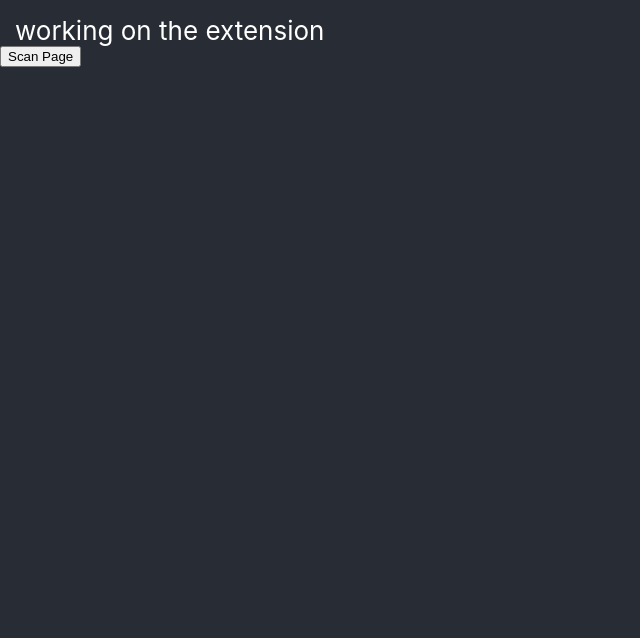
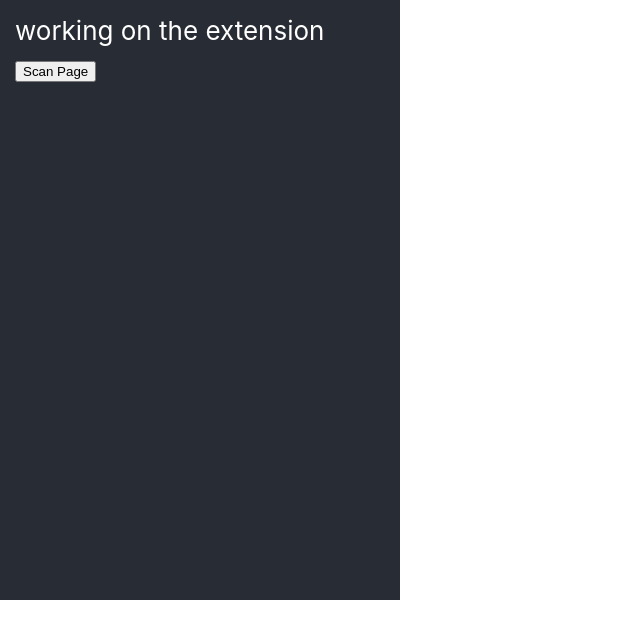
Before and after one commit to arsmohamed/summary-Extension, a React (Create React App) app: page / in a window 1280 px wide. Shown: the top 638 px of the page, without its empty margins (0-640 px from the left). Built offline with nearby package versions, Linux system fonts and the light colour scheme; no server answers.

Commit message:
new version

```diff
--- a/package.json
+++ b/package.json
@@ -1,5 +1,5 @@
 {
-  "name": "summary-extension",
+  "name": "extension",
   "version": "0.1.0",
   "private": true,
   "dependencies": {
@@ -8,7 +8,6 @@
     "@testing-library/user-event": "^13.5.0",
     "react": "^18.2.0",
     "react-dom": "^18.2.0",
-    "react-script": "^2.0.5",
     "react-scripts": "5.0.1",
     "web-vitals": "^2.1.4"
   },
--- a/public/content.js
+++ /dev/null
@@ -1,6 +0,0 @@
-chrome.runtime.onMessage.addListener(function (request, sender, sendResponse) {
-  if (request.action === "scanPage") {
-    const htmlText = document.documentElement.outerHTML;
-    chrome.runtime.sendMessage({ action: "displayResult", result: htmlText });
-  }
-});
--- a/public/index.html
+++ b/public/index.html
@@ -2,8 +2,8 @@
 <html lang="en">
   <head>
     <meta charset="utf-8" />
-    <link rel="icon" href="%PUBLIC_URL%/Summary.png" />
-    <title>Summary Extension</title>
+    <link rel="manifest" href="%PUBLIC_URL%/manifest.json" />
+    <title>Extension</title>
   </head>
   <body>
     <noscript>You need to enable JavaScript to run this app.</noscript>
--- a/src/App.css
+++ b/src/App.css
@@ -1,20 +1,23 @@
 .App {
   text-align: left;
   background-color: #282c34;
-  min-height: 100vh;
+  min-height: 600px;
+  width: 400px;
   display: flex;
   flex-direction: column;
   align-items: flex-start;
   justify-content: first baseline;
 }
-.App-header {
+.App_header {
   font-size: calc(10px + 2vmin);
   color: white;
   margin-top: 15px;
   margin-left: 15px;
 }
+.button_Style {
+  margin: 15px;
+}
 .Content_Style {
-  height: 100vh;
   margin: 15px;
   color: white;
   text-align: justify;
--- a/src/App.js
+++ b/src/App.js
@@ -1,48 +1,38 @@
 /* global chrome */
+import React, { useState } from "react";
 import "./App.css";
-import React, { useState, useEffect } from "react";
 
 const App = () => {
-  const [result, setResult] = useState("");
+  const [tabContent, setTabContent] = useState("");
+  const handleClick = () => {
+    // Get the current active tab
+    chrome.tabs.query({ active: true, currentWindow: true }, (tabs) => {
+      // Use the first tab in the array, which is the active tab
+      let tab = tabs[0];
 
-  const scanPage = () => {
-    // // Implement your scanning logic here
-    // const htmlText = document.documentElement.outerHTML;
-    // console.log(htmlText);
-    // setResult(htmlText);
+      // Execute the script on the tab
+      chrome.scripting.executeScript(
+        {
+          target: { tabId: tab.id },
+          function: () => {
+            return document.body.innerText;
+          },
+        },
+        (result) => {
+          const content = result[0].result;
+          setTabContent(content);
+        }
+      );
+    });
   };
-
-  useEffect(() => {
-    // Check if running in a Chrome extension
-    if (typeof chrome !== "undefined" && chrome.tabs) {
-      chrome.tabs.query({ active: true, currentWindow: true }, function (tabs) {
-        chrome.tabs.sendMessage(tabs[0].id, { action: "scanPage" });
-      });
-
-      chrome.runtime.onMessage.addListener(function (
-        request,
-        sender,
-        sendResponse
-      ) {
-        if (request.action === "displayResult") {
-          setResult(request.result);
-        }
-      });
-    } else {
-      // Handle the case when not running in a Chrome extension
-      console.warn(
-        "The 'chrome' object is not defined. Make sure you are running the app in a Chrome extension context."
-      );
-    }
-  }, []);
 
   return (
     <div className="App">
-      <header className="App-header">working on the extension</header>
-      {typeof chrome !== "undefined" && chrome.tabs ? (
-        <button onClick={scanPage}>Scan Page</button>
-      ) : null}
-      <pre className="Content_Style">{result}</pre>
+      <header className="App_header">working on the extension</header>
+      <button className="button_Style" onClick={handleClick}>
+        Scan Page
+      </button>
+      <pre className="Content_Style">{tabContent}</pre>
     </div>
   );
 };
--- a/src/index.css
+++ b/src/index.css
@@ -3,10 +3,6 @@ body {
   font-family: -apple-system, BlinkMacSystemFont, "Segoe UI", "Roboto", "Oxygen",
     "Ubuntu", "Cantarell", "Fira Sans", "Droid Sans", "Helvetica Neue",
     sans-serif;
-  -webkit-font-smoothing: antialiased;
-  -moz-osx-font-smoothing: grayscale;
-  min-width: 400px;
-  min-height: 600px;
 }
 
 code {
--- a/src/index.js
+++ b/src/index.js
@@ -2,6 +2,7 @@ import React from "react";
 import ReactDOM from "react-dom/client";
 import "./index.css";
 import App from "./App";
+import reportWebVitals from "./reportWebVitals";
 
 const root = ReactDOM.createRoot(document.getElementById("root"));
 root.render(
@@ -9,3 +10,4 @@ root.render(
     <App />
   </React.StrictMode>
 );
+reportWebVitals();
--- /dev/null
+++ b/src/reportWebVitals.js
@@ -0,0 +1,13 @@
+const reportWebVitals = onPerfEntry => {
+  if (onPerfEntry && onPerfEntry instanceof Function) {
+    import('web-vitals').then(({ getCLS, getFID, getFCP, getLCP, getTTFB }) => {
+      getCLS(onPerfEntry);
+      getFID(onPerfEntry);
+      getFCP(onPerfEntry);
+      getLCP(onPerfEntry);
+      getTTFB(onPerfEntry);
+    });
+  }
+};
+
+export default reportWebVitals;
```
Also changed, not shown: public/popup.js (deleted, +0 -14 lines), src/setupTests.js (added, +5 -0 lines), public/Summary.png (deleted), public/manifest.json, 1 other file (tests, documents, lock files or other folders).
